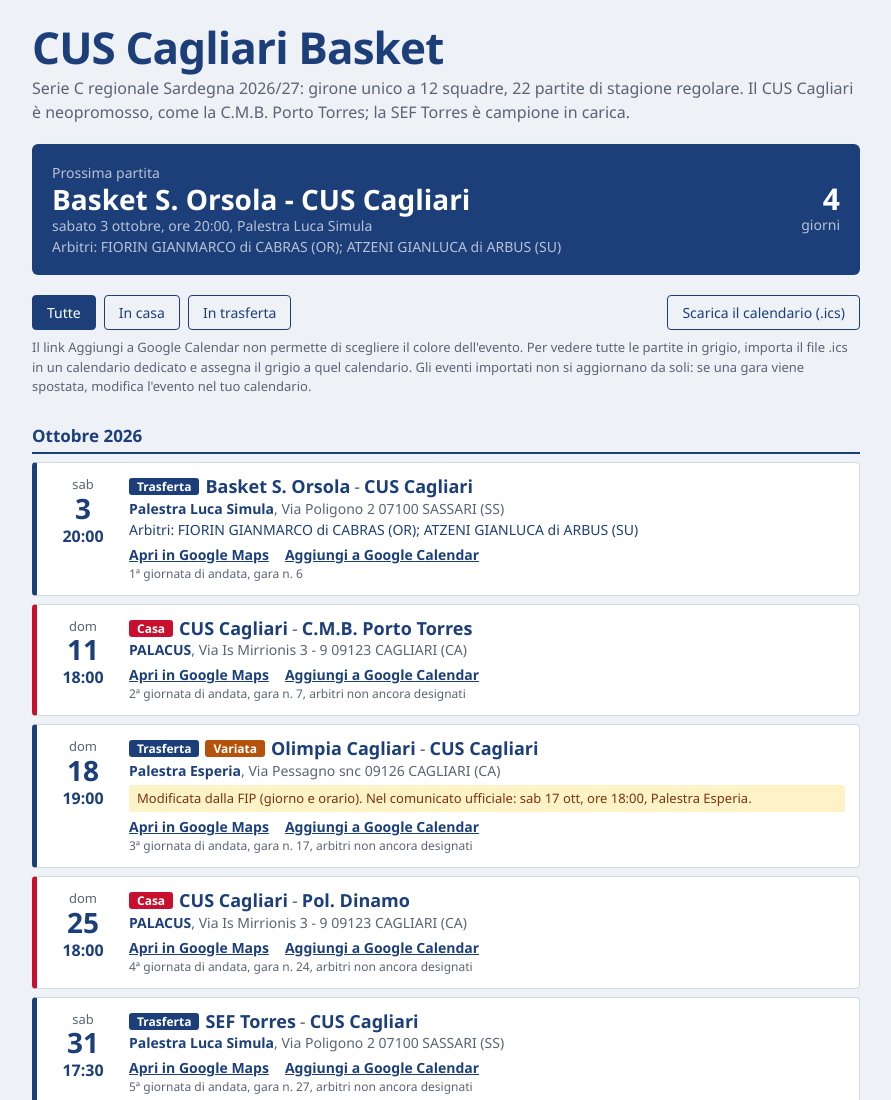
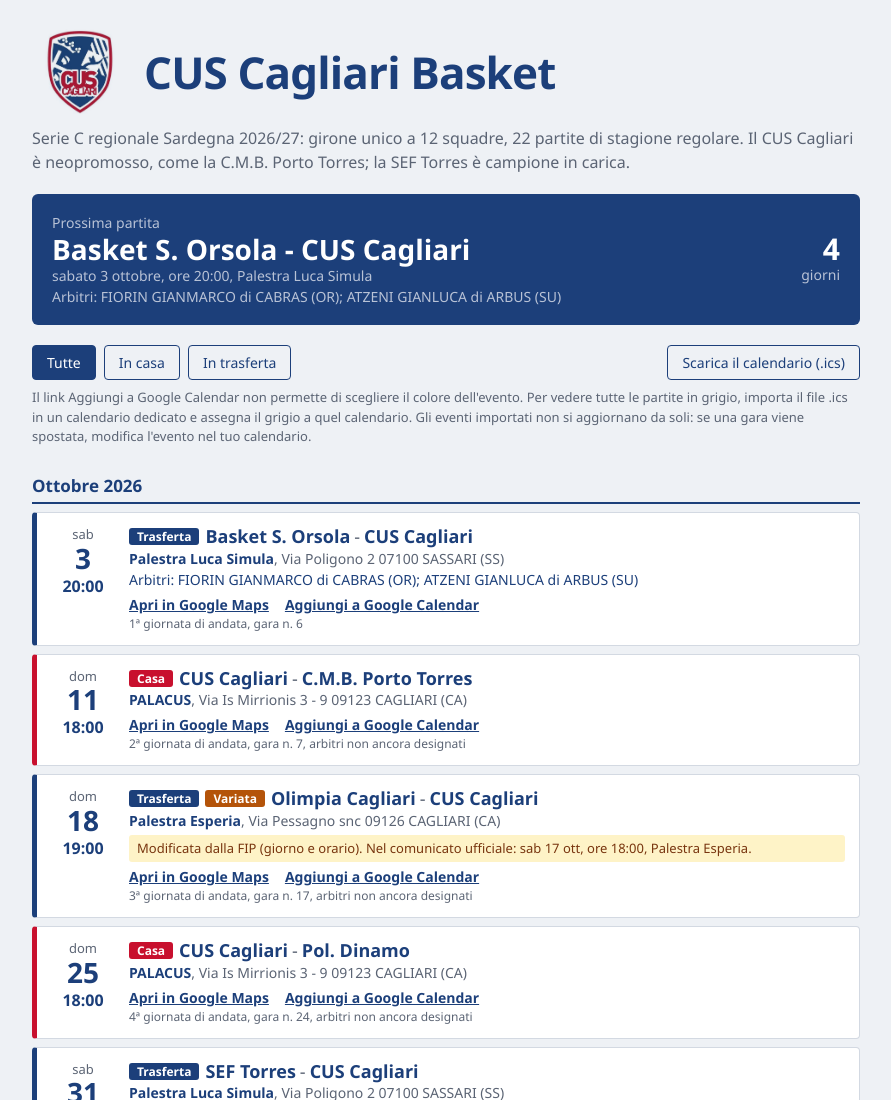
Before and after one commit to AndreaBonn/campionato-serie-c-26-27, a plain HTML site: page docs/index.html in a window 1280 px wide. Shown: the top 1100 px of the page, without its empty margins (194-1085 px from the left). Drawn offline with Linux system fonts and the light colour scheme.

Commit message:
feat(page): add CUS Cagliari crest
The crest PNG has an opaque white background, so it is blended into the
page with mix-blend-mode: multiply instead of editing the source image.

```diff
--- a/docs/index.html
+++ b/docs/index.html
@@ -12,7 +12,8 @@ body{margin:0;background:var(--bg);color:var(--ink);font:16px/1.5 "Segoe UI",sys
 .wrap{max-width:860px;margin:0 auto;padding:24px 16px 48px}
 h1{margin:0;font-size:clamp(28px,6vw,44px);line-height:1.05;font-weight:800;letter-spacing:-.02em}
 .brand{display:flex;align-items:center;gap:16px}
-.brand img{width:clamp(56px,12vw,84px);height:auto;flex:none}
+/* the crest PNG has an opaque white background: multiply blends it into the page */
+.brand img{width:clamp(64px,14vw,96px);height:auto;flex:none;mix-blend-mode:multiply}
 .sub{color:var(--mut);margin:6px 0 20px}
 .next{background:var(--ink);color:#fff;border-radius:6px;padding:18px 20px;margin-bottom:20px;display:flex;flex-wrap:wrap;gap:12px 24px;align-items:center;justify-content:space-between}
 .next small{display:block;color:#b8c2d6;font-size:14px}
@@ -71,7 +72,7 @@ footer a{color:var(--ink)}
 <body>
 <div class="wrap">
 <div class="brand">
-<img src="logo-cus-cagliari.png" alt="Stemma del CUS Cagliari" width="84" height="100" onerror="this.remove()">
+<img src="logo-cus.png" alt="Stemma del CUS Cagliari" width="96" height="96" onerror="this.remove()">
 <h1>CUS Cagliari Basket</h1>
 </div>
 <p class="sub">Serie C regionale Sardegna 2026/27: girone unico a 12 squadre, 22 partite di stagione regolare. Il CUS Cagliari è neopromosso, come la C.M.B. Porto Torres; la SEF Torres è campione in carica.</p>
```
Also changed, not shown: docs/logo-cus.png (added).
